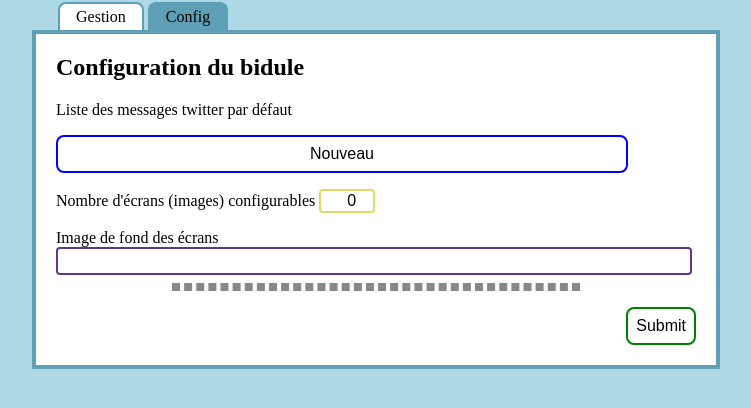
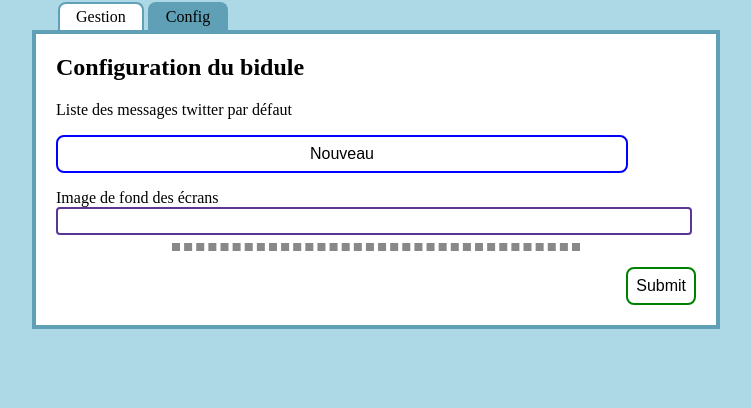
Before and after one commit to Neradoc/TwitchSlides, a PHP site: page /app/main_config.php in a window 1280 px wide. Shown: the top 408 px of the page, without its empty margins (264-1015 px from the left). Run offline with PHP 8.4, Linux system fonts and the light colour scheme.

Commit message:
rempolacement de Nscreens par max_images et suppression de plusieurs références à Nscreens

```diff
--- a/app/head.php
+++ b/app/head.php
@@ -12,7 +12,7 @@ define("SOURCES_URL","sources/");
 // valeurs par défaut
 // changer ces paramètres dans data/config.ini ou data/config.php
 $url_miniature_stream = "";
-$Nscreens = 1;
+$max_images = 16;
 $twitterMessages = array();
 $debug = false;
 $html_title_gestion = "";
@@ -30,8 +30,7 @@ if(!defined("DEBUG")) {
 define("IMAGE_FORMAT","screen_%s.%s");
 define("SOURCES_GLOB",SOURCES_DIR."image_*");
 
-$Nscreens = 8;
-$prefs = new PrefsManager($Nscreens);
+$prefs = new PrefsManager($max_images);
 $Nscreens = $prefs->screenCount();
 
 $url_miniature_stream = $prefs->get("url_miniature_stream",$url_miniature_stream);
--- a/app/main_config.php
+++ b/app/main_config.php
@@ -5,16 +5,6 @@ if(isset($_POST['messages_twitter']) && is_array($_POST['messages_twitter'])) {
 	$messages = $_POST['messages_twitter'];
 	$messages = array_filter($messages);
 	$prefs->twitterMessages = $messages;
-}
-
-if(isset($_POST['Nscreens'])) {
-	$N = intval($_POST['Nscreens']);
-	if($N > 0 && $N != $Nscreens) {
-		$prefs->set("Nscreens",$N);
-		$prefs->set("reload_slide",true);
-	} else {
-		$prefs->del("Nscreens");
-	}
 }
 
 if(isset($_POST['url_miniature_stream'])) {
@@ -129,13 +119,6 @@ if(!empty($_POST)) {
 	button:hover { background: #CCC; }
 	button:active { background: #444; color: white; }
 
-	input.nscreens {
-		width: 3em;
-		text-align: right;
-		font-size: 100%;
-		border: 2px solid #DD6;
-		border-radius: 4px;
-	}
 	input.url_miniature_stream {
 		width: 624px;
 		padding: 4px;
@@ -207,8 +190,6 @@ foreach($prefMess as $message) {
 </div>
 <div class="ajout_message"><button class="config_nouveau_message_twitter" name="nouveau" value="1">Nouveau</button></div>
 
-<p>Nombre d'écrans (images) configurables <input class="nscreens" type="number" name="Nscreens" value="<?=$Nscreens?>"/></p>
-
 <p>
 <?php
 $url = $url_miniature_stream;
--- a/app/main_slide.php
+++ b/app/main_slide.php
@@ -218,7 +218,7 @@ if(isset($_REQUEST['get'])) {
 	<img src="<?=$url_miniature_stream?>" style="display:absolute; left:0px; top:0px; width:100%; height:100%; z-index:0;"/>
 	<?php endif; ?>
 	<div class="all_images">
-	<?php for($i=0; $i<max($Nscreens,16); $i++) {
+	<?php for($i=0; $i<$max_images; $i++) {
 		print('<img class="image image'.($i).'" src="cjs/img/vide.png" style="z-index:'.($i*10+10).';" />'."\n");
 	}
 	?>
--- a/app/module_livevisu.php
+++ b/app/module_livevisu.php
@@ -1,6 +1,5 @@
 <?php
 function disp_livevisu($thisurl) {
-	global $Nscreens,$prefs,$url_miniature_stream;
 	?><div id="livevisu">
 		<h3><a href="slide" target="_blank">Sur le Live</a></h3>
 		<iframe class="screensize inframe" data-src="slide?debug" src="slide?debug">...</iframe>
--- a/app/module_menu.php
+++ b/app/module_menu.php
@@ -1,6 +1,5 @@
 <?php
 function disp_menu($thisurl) {
-	//global $Nscreens,$prefs,$url_miniature_stream;
 	?><div id="menu">
 		<a class="ici" href="gestion">Gestion</a>
 		<a href="config">Config</a>
--- a/app/prefs.php
+++ b/app/prefs.php
@@ -12,7 +12,7 @@ class PrefsManager {
 	// réglages de config
 	public $twitterMessages = array();
 	//
-	function __construct($Nscreens = 0, $file = "data/prefs.json") {
+	function __construct($max_images = 0, $file = "data/prefs.json") {
 		global $twitterMessages;
 		if(!file_exists($file)) {
 			$this->prefs = array();
@@ -31,8 +31,8 @@ class PrefsManager {
 		}
 		if(isset($this->prefs['screens']) && is_array($this->prefs['screens'])) {
 			$this->screens = $this->prefs['screens'];
-			// limiter le nombre de screens à $Nscreens
-			$this->screens = array_slice($this->screens,0,max(1,$Nscreens));
+			// limiter le nombre de screens à $max_images
+			$this->screens = array_slice($this->screens,0,max(1,$max_images));
 		}
 		if(isset($this->prefs['scores']) && is_array($this->prefs['scores'])) {
 			$this->scores = $this->prefs['scores'];
--- a/data/config.exemple.ini
+++ b/data/config.exemple.ini
@@ -12,8 +12,8 @@ twitterUtiliserApi = 0
 ; miniature du stream sur twitch
 url_miniature_stream = "https://static-cdn.jtvnw.net/previews-ttv/live_user_twitchplayspokemon-320x180.jpg"
 
-; nombre d'écrans différents
-Nscreens = 2
+; nombre d'images affichées simultanément maximum
+;max_images = 16
 
 ; messages twitter
 twitterMessages[] = "Vené sur mon strime s'il vou plé ! https://www.twitch.tv/monstreamàmoi"
```
Also changed, not shown: app/module_slide.php (+1 -18 lines).
